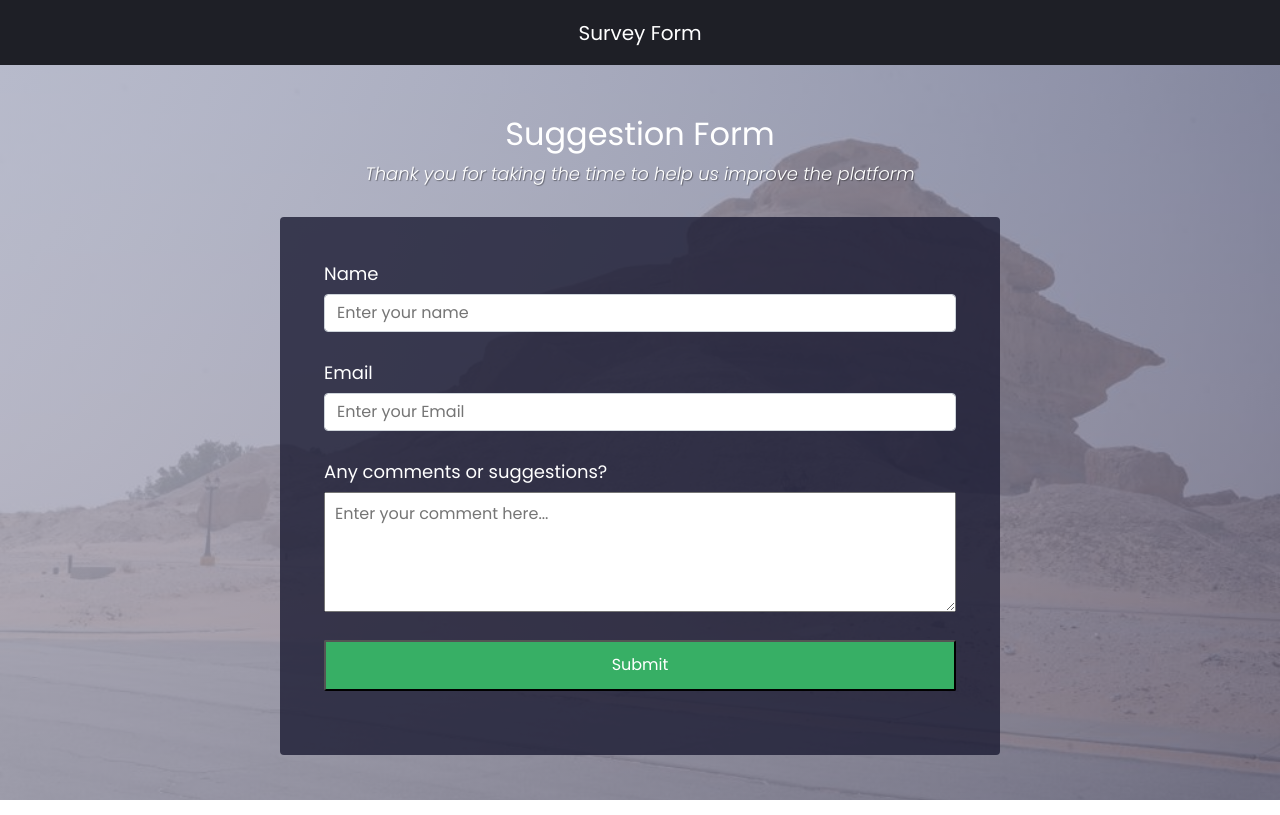
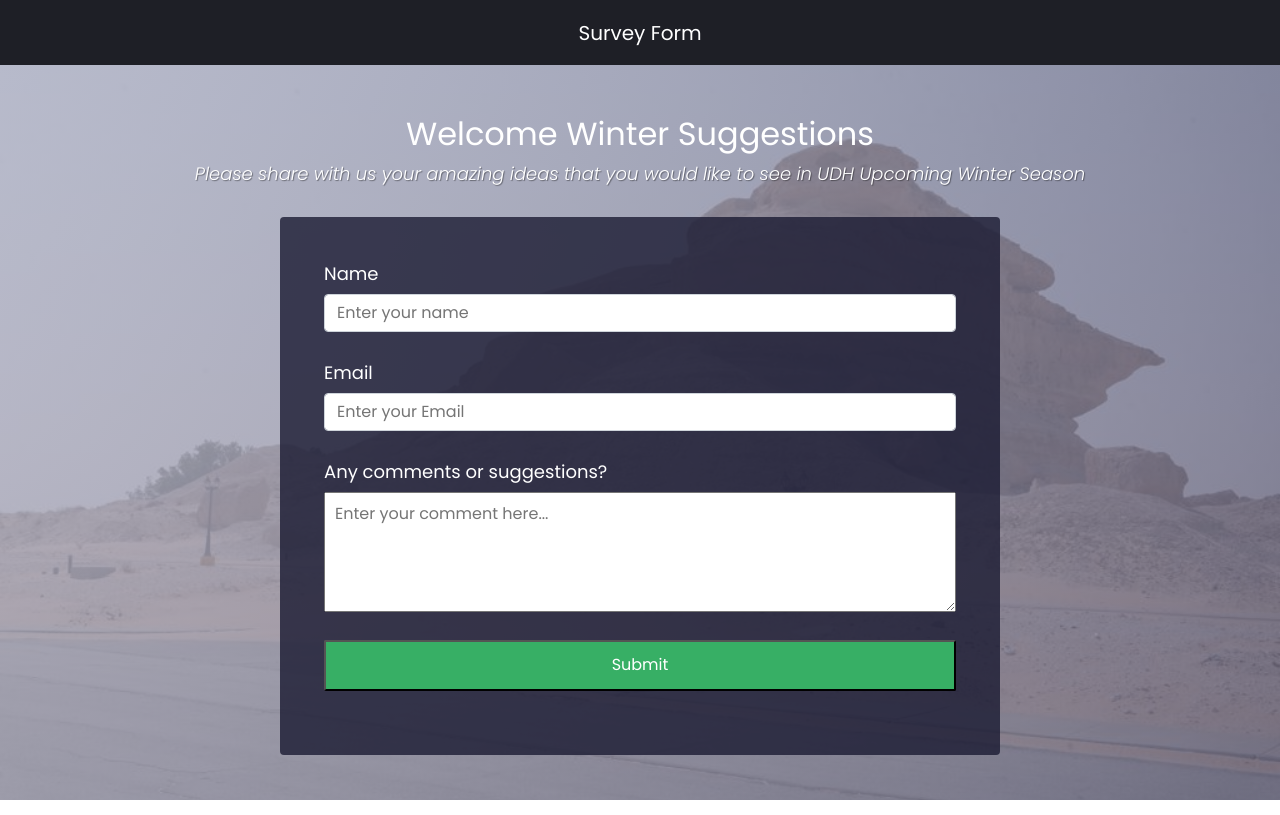
Before and after one commit to zeeshanfaraz1/suggestion, a plain HTML site: page index.html in a window 1280 px wide. Drawn offline with Linux system fonts and the light colour scheme.

Commit message:
Update index.html

```diff
--- a/index.html
+++ b/index.html
@@ -4,7 +4,7 @@
     <meta charset="UTF-8">
     <meta http-equiv="X-UA-Compatible" content="IE=edge">
     <meta name="viewport" content="width=device-width, initial-scale=1.0">
-    <title>Suggestion Survey Form </title>
+    <title>Sharing is Caring </title>
     <link rel="stylesheet" href="survey-form.css" />
     <meta name="viewport" content="width=device-width,initial-scale=1,maximum-scale=1,user-scalable=no">
     <meta http-equiv="X-UA-Compatible" content="IE=edge,chrome=1">
@@ -30,8 +30,8 @@
         <main>
 
             <div id="intro__section">
-                <h1 id="title">Suggestion Form</h1>
-                <p id="description">Thank you for taking the time to help us improve the platform</p>
+                <h1 id="title">Welcome Winter Suggestions</h1>
+                <p id="description">Please share with us your amazing ideas that you would like to see in UDH Upcoming Winter Season</p>
             </div>
 
             <form id="survey-form" method="post" name="google-sheet">
```
